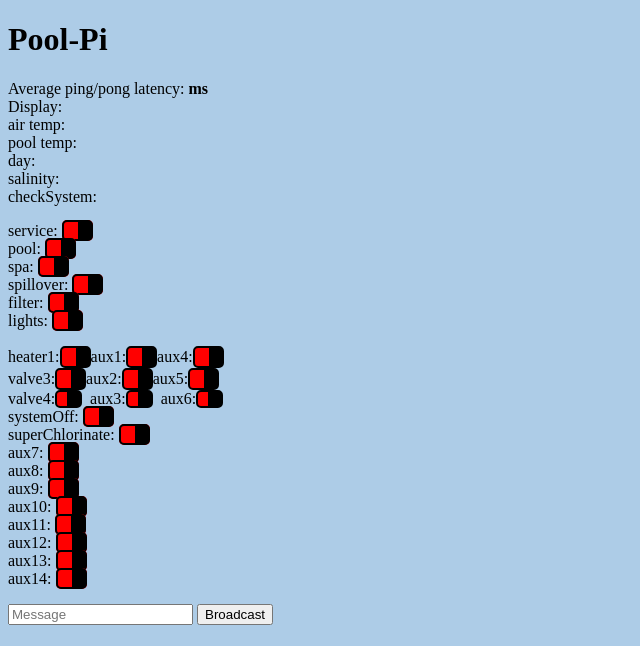
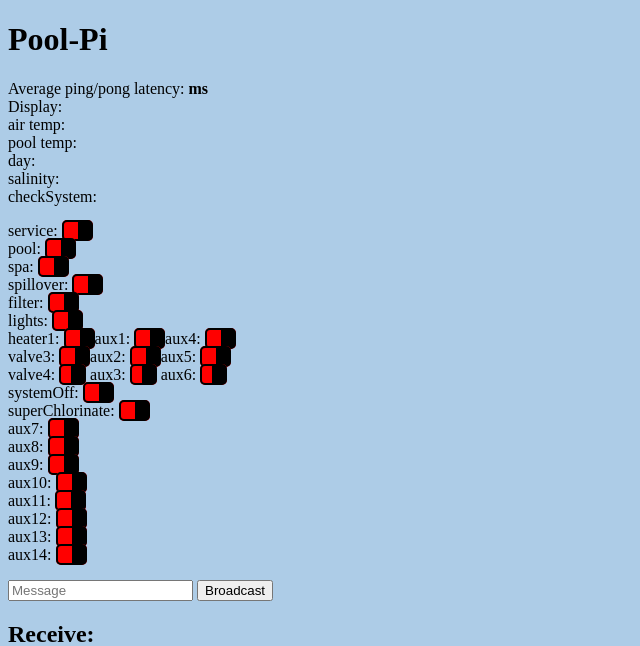
Before and after one commit to ChaseDurand/Pool-Pi, a Flask app: page / in a window 1280 px wide. Shown: the top 646 px of the page, without its empty margins (0-640 px from the left). Run offline with Flask 2, Linux system fonts and the light colour scheme; some libraries are stand-ins or nearby versions.

Commit message:
Updated layout

```diff
--- a/pool-pi/static/styles.css
+++ b/pool-pi/static/styles.css
@@ -19,10 +19,10 @@ switch.toggler.off {
   border-right-width: 15px;
 }
 
-.button-container {
+.switch-row-container {
   display: table;
 }
 
-.button {
+.switch {
   display: table-cell;
 }
--- a/pool-pi/templates/index.html
+++ b/pool-pi/templates/index.html
@@ -150,28 +150,60 @@
     </p>
     <p>
         <!-- TODO combine pool/spa/spillover switches -->
-        service: <switch id="service" href="#" class="toggler off">&nbsp;</switch><br>
-        pool: <switch id="pool" href="#" class="toggler off">&nbsp;</switch><br>
-        spa: <switch id="spa" href="#" class="toggler off">&nbsp;</switch><br>
-        spillover: <switch id="spillover" href="#" class="toggler off">&nbsp;</switch><br>
-        filter: <switch id="filter" href="#" class="toggler off">&nbsp;</switch><br>
-        lights: <switch id="lights" href="#" class="toggler off">&nbsp;</switch><br>
-    <div class="button-container">
-        heater1: <switch id="heater1" href="#" class="toggler off button">&nbsp;</switch>
-        aux1: <switch id="aux1" href="#" class="toggler off button">&nbsp;</switch>
-        aux4: <switch id="aux4" href="#" class="toggler off button">&nbsp;</switch>
+    <div class="switch-row-container">
+        <div class="switch">service: <switch id="service" href="#" class="toggler off">&nbsp;</switch>
+        </div>
+    </div>
+    <div class="switch-row-container">
+        <div class="switch">pool: <switch id="pool" href="#" class="toggler off">&nbsp;</switch>
+        </div>
+    </div>
+    <div class="switch-row-container">
+        <div class="switch">spa: <switch id="spa" href="#" class="toggler off">&nbsp;</switch>
+        </div>
+    </div>
+    <div class="switch-row-container">
+        <div class="switch">spillover: <switch id="spillover" href="#" class="toggler off">&nbsp;</switch>
+        </div>
+    </div>
+    <div class="switch-row-container">
+        <div class="switch">filter: <switch id="filter" href="#" class="toggler off">&nbsp;</switch>
+        </div>
+    </div>
+    <div class="switch-row-container">
+        <div class="switch">lights: <switch id="lights" href="#" class="toggler off">&nbsp;</switch>
+        </div>
+    </div>
+    <div class="switch-row-container">
+        <div class="switch">heater1: <switch id="heater1" href="#" class="toggler off button">&nbsp;
+            </switch>
+        </div>
+        <div class="switch">aux1: <switch id="aux1" href="#" class="toggler off button">&nbsp;
+            </switch>
+        </div>
+        <div class="switch">aux4: <switch id="aux4" href="#" class="toggler off button">&nbsp;
+            </switch>
+        </div>
+    </div>
+    <div class="switch-row-container">
+        <div class="switch">valve3: <switch id="valve3" href="#" class="toggler off button">&nbsp;</switch>
+        </div>
+        <div class="switch">aux2: <switch id="aux2" href="#" class="toggler off button">&nbsp;</switch>
+        </div>
+        <div class="switch">aux5: <switch id="aux5" href="#" class="toggler off button">&nbsp;</switch>
+        </div>
     </div>
 
     <div class="button-container">
-        valve3: <switch id="valve3" href="#" class="toggler off button">&nbsp;</switch>
-        aux2: <switch id="aux2" href="#" class="toggler off button">&nbsp;</switch>
-        aux5: <switch id="aux5" href="#" class="toggler off button">&nbsp;</switch>
-    </div>
-
-    <div class="button-container">
-        valve4: <switch id="valve4" href="#" class="toggler off button"></switch>&nbsp;</switch>
-        aux3: <switch id="aux3" href="#" class="toggler off button"></switch>&nbsp;</switch>
-        aux6: <switch id="aux6" href="#" class="toggler off button"></switch>&nbsp;</switch>
+        <div class="switch">valve4: <switch id="valve4" href="#" class="toggler off button"></switch>&nbsp;
+            </switch>
+        </div>
+        <div class="switch">aux3: <switch id="aux3" href="#" class="toggler off button"></switch>&nbsp;
+            </switch>
+        </div>
+        <div class="switch">aux6: <switch id="aux6" href="#" class="toggler off button"></switch>&nbsp;
+            </switch>
+        </div>
     </div>
 
     systemOff: <switch id="systemOff" href="#" class="toggler off">&nbsp;</switch><br>
```
